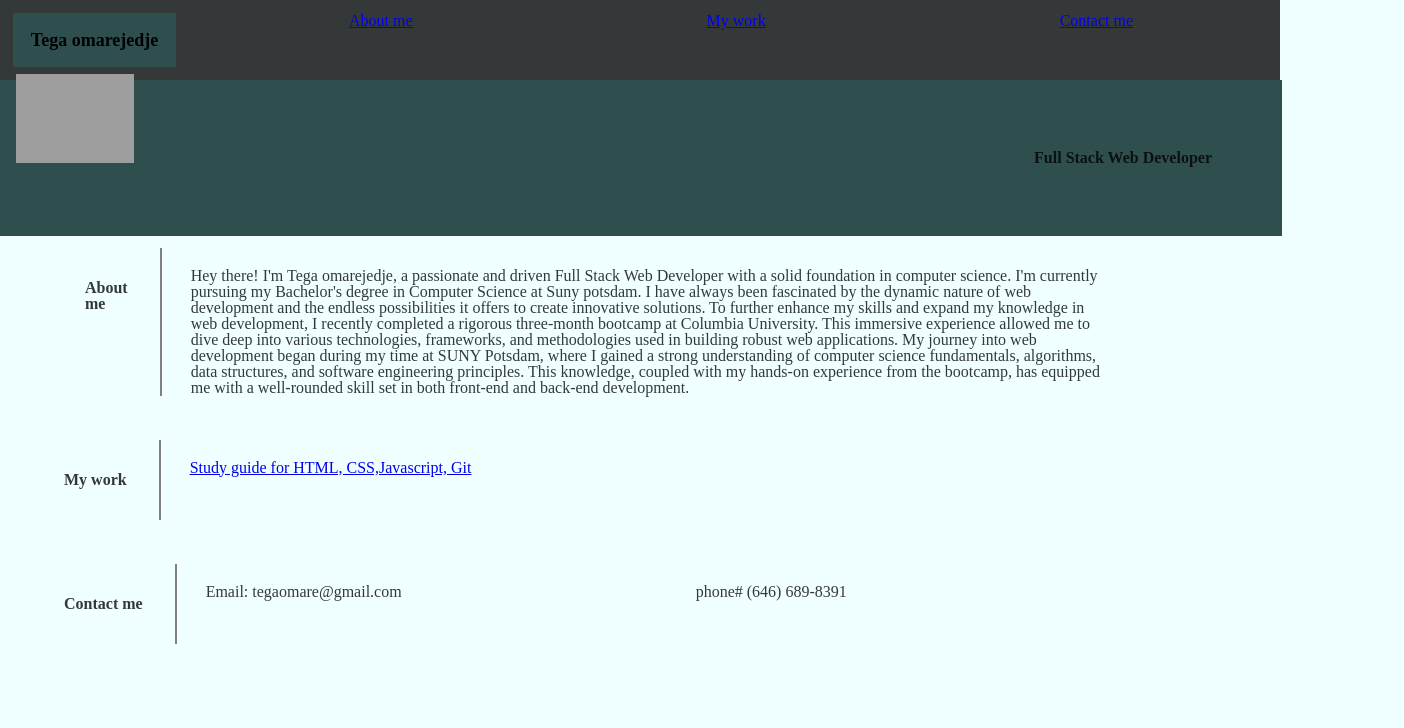
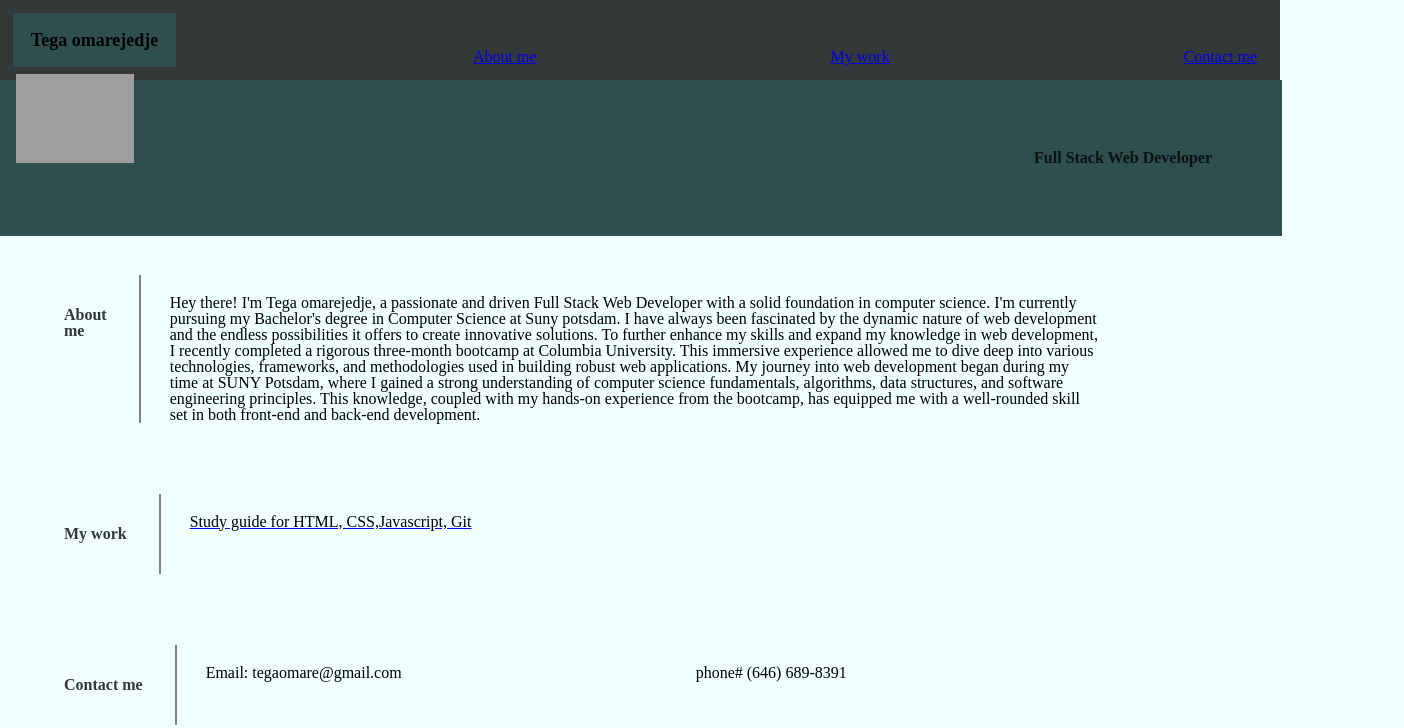
Before and after one commit to tegaomare/Professional-Portfolio, a plain HTML site: page index.html in a window 1280 px wide. Shown: the whole page, 1404 px wide, since content can reach past the window. Drawn offline with Linux system fonts and the light colour scheme; grey boxes are pictures that could not be loaded.

Commit message:
updated my files

```diff
--- a/assets/css/style.css
+++ b/assets/css/style.css
@@ -43,9 +43,10 @@ img{
 ul{
   display: flex;
   position: absolute;
-  right:0;
+  right: 0;
   padding: 0px;
-  margin:0;
+  margin-right: -124px;
+  margin-top: 36px;
 }
 
  /*   li{
@@ -75,11 +76,12 @@ nav ul li a {
 }*/
 
   nav a:hover {
-    color: yellow;
+    color: var(--main_color);
   }
   p, li{
     margin-inline: 147px;
     text-align: left;
+    color: black;
   }
   h2{
     border-right: 2px solid grey;
@@ -87,34 +89,38 @@ nav ul li a {
     margin-right: -118px;
     margin-top: -20px;
   }
-  .personal-information ,.work-information  .contact-information{
-   margin-left: 21px;
-  }
 .personal-information {
     color: var(--sub_color);
     display: flex;
     padding: 2em;
+    margin-block-start: 27px;
+    margin-left: 0;
 }
 .work-information a:hover{
-    color: yellow;
+    color: var(--main_color);
     box-shadow: 12px;
 }
 .work-information{
     color: var(--sub_color);
     display: flex;
     padding: 2em;
+    margin-block-start: 27px;
+    margin-left: 0;
 }
 .contact-information{
     color: var(--sub_color);
     display: flex;
     padding: 2em;
-
     list-style-type: none;
+    position: relative;
+    margin-block-start: 27px;
+    margin-left:0;
 }
 @media screen and (max-width:700px) {
     body{
     background-color:blanchedalmond;
     flex-direction: column;
+    flex-wrap: wrap;
     }
 
 }
```
